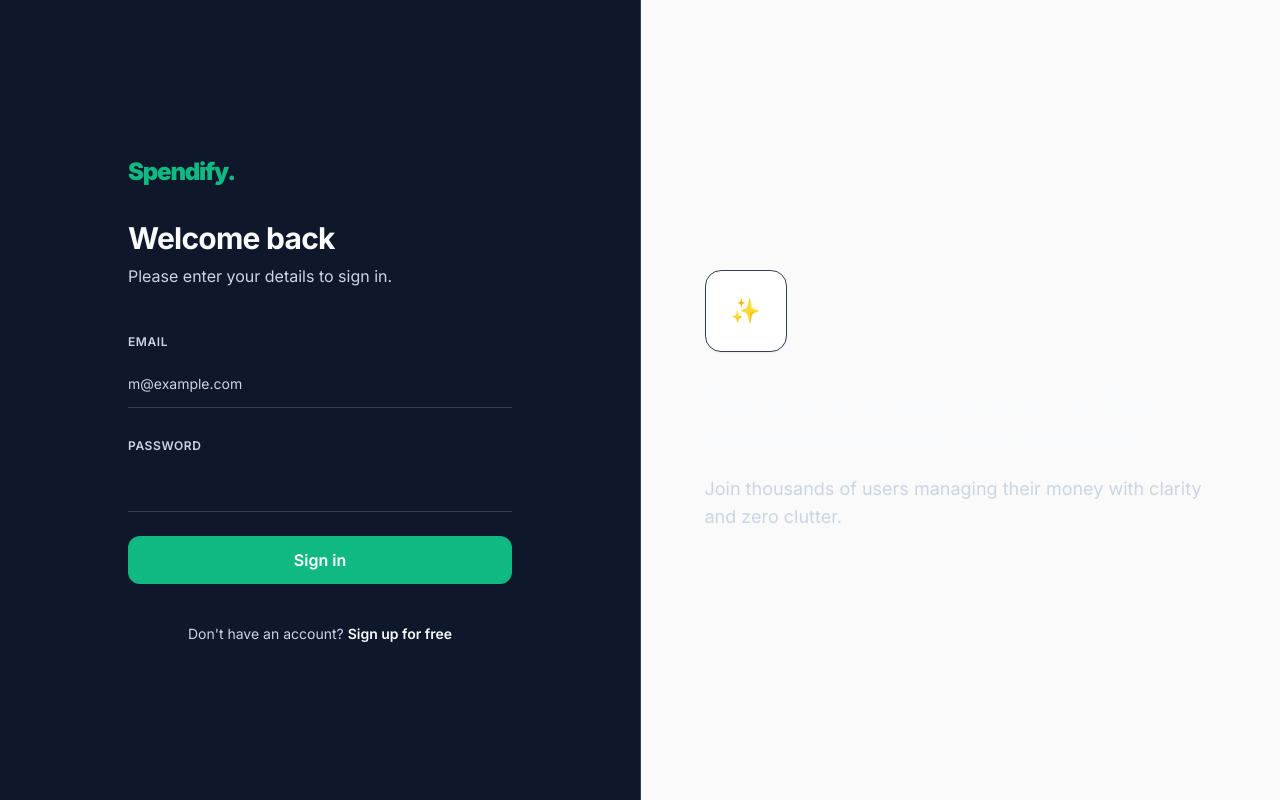
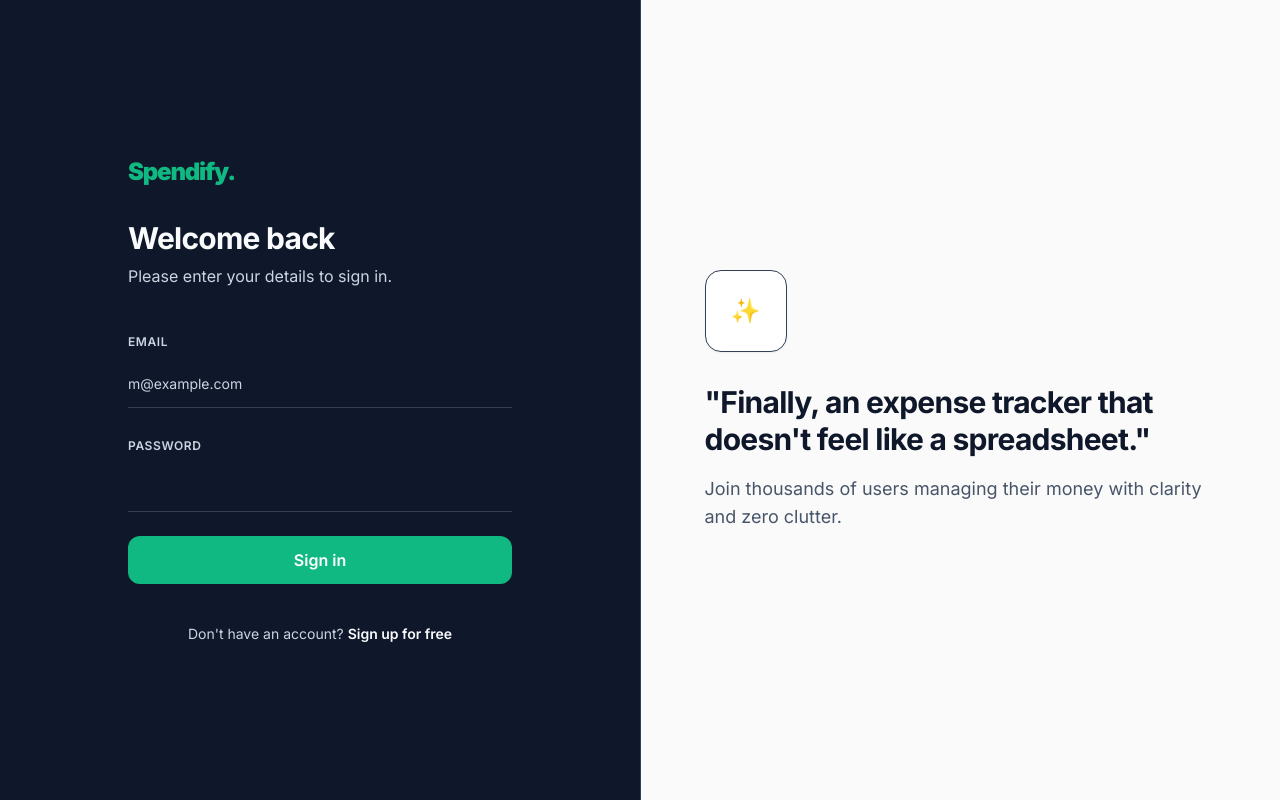
Before and after one commit to Neel629/Spendify, a Next.js app: page /login in a window 1280 px wide. Built offline with nearby package versions, Linux system fonts and the light colour scheme.

Commit message:
Fix text visibility on light auth panels & escape entities

```diff
--- a/src/app/(auth)/login/page.tsx
+++ b/src/app/(auth)/login/page.tsx
@@ -67,10 +67,10 @@ export default function LoginPage() {
           <div className="inline-block p-4 bg-white rounded-2xl shadow-sm border border-border/50 mb-8">
             <div className="h-12 w-12 bg-primary/10 rounded-full flex items-center justify-center text-2xl">✨</div>
           </div>
-          <h2 className="text-3xl font-bold tracking-tight text-foreground leading-tight mb-4">
-            "Finally, an expense tracker that doesn't feel like a spreadsheet."
+          <h2 className="text-3xl font-bold tracking-tight text-slate-900 leading-tight mb-4">
+            &quot;Finally, an expense tracker that doesn&apos;t feel like a spreadsheet.&quot;
           </h2>
-          <p className="text-muted-foreground text-lg">
+          <p className="text-slate-600 text-lg">
             Join thousands of users managing their money with clarity and zero clutter.
           </p>
         </div>
--- a/src/app/(auth)/signup/page.tsx
+++ b/src/app/(auth)/signup/page.tsx
@@ -72,10 +72,10 @@ export default function SignupPage() {
           <div className="inline-block p-4 bg-white rounded-2xl shadow-sm border border-border/50 mb-8">
             <div className="h-12 w-12 bg-primary/10 rounded-full flex items-center justify-center text-2xl">🚀</div>
           </div>
-          <h2 className="text-3xl font-bold tracking-tight text-foreground leading-tight mb-4">
-            "Your money. No cap."
+          <h2 className="text-3xl font-bold tracking-tight text-slate-900 leading-tight mb-4">
+            &quot;Your money. No cap.&quot;
           </h2>
-          <p className="text-muted-foreground text-lg">
+          <p className="text-slate-600 text-lg">
             Stop guessing where your paycheck goes. Take control of your financial life today.
           </p>
         </div>
```
